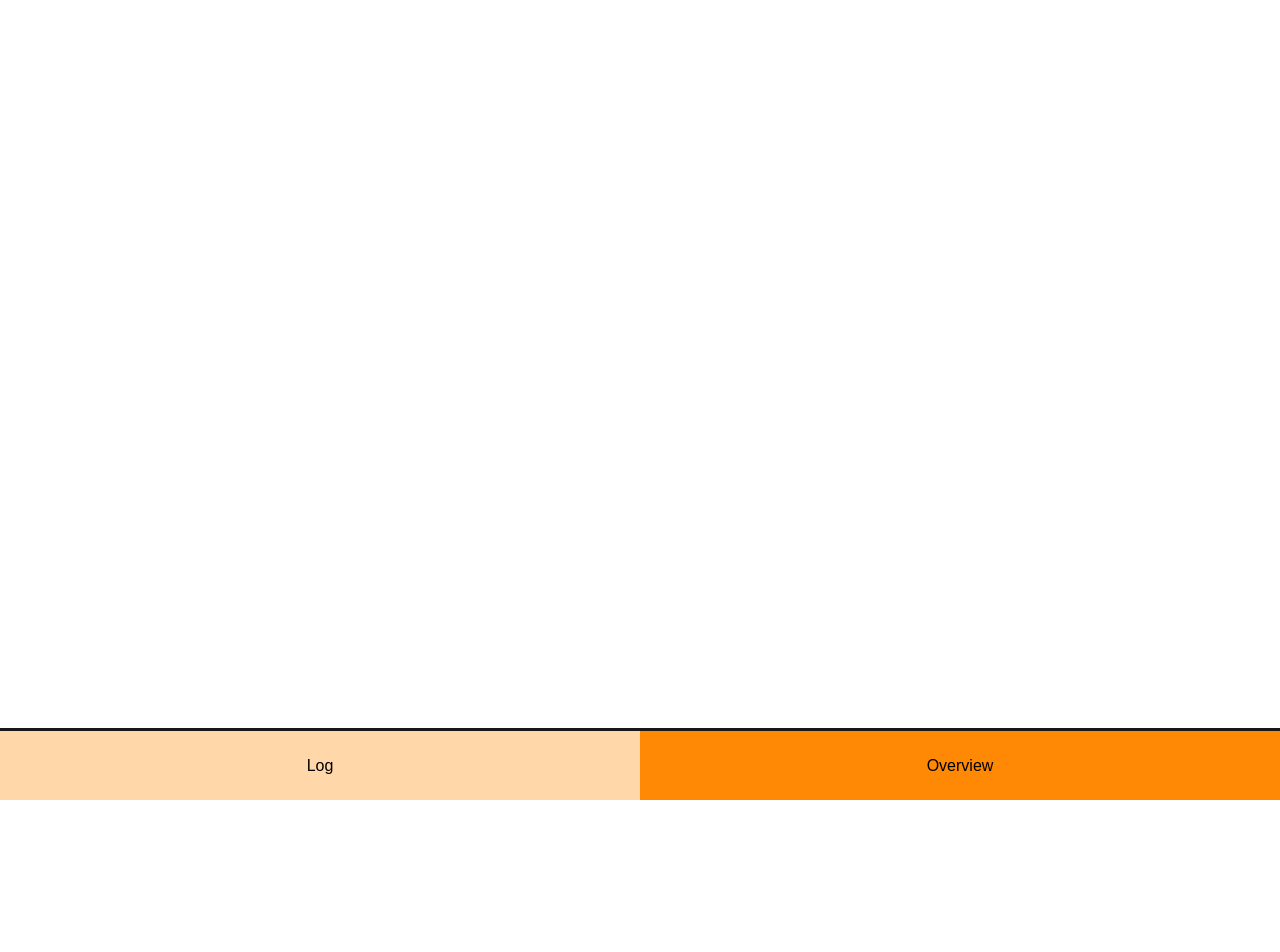
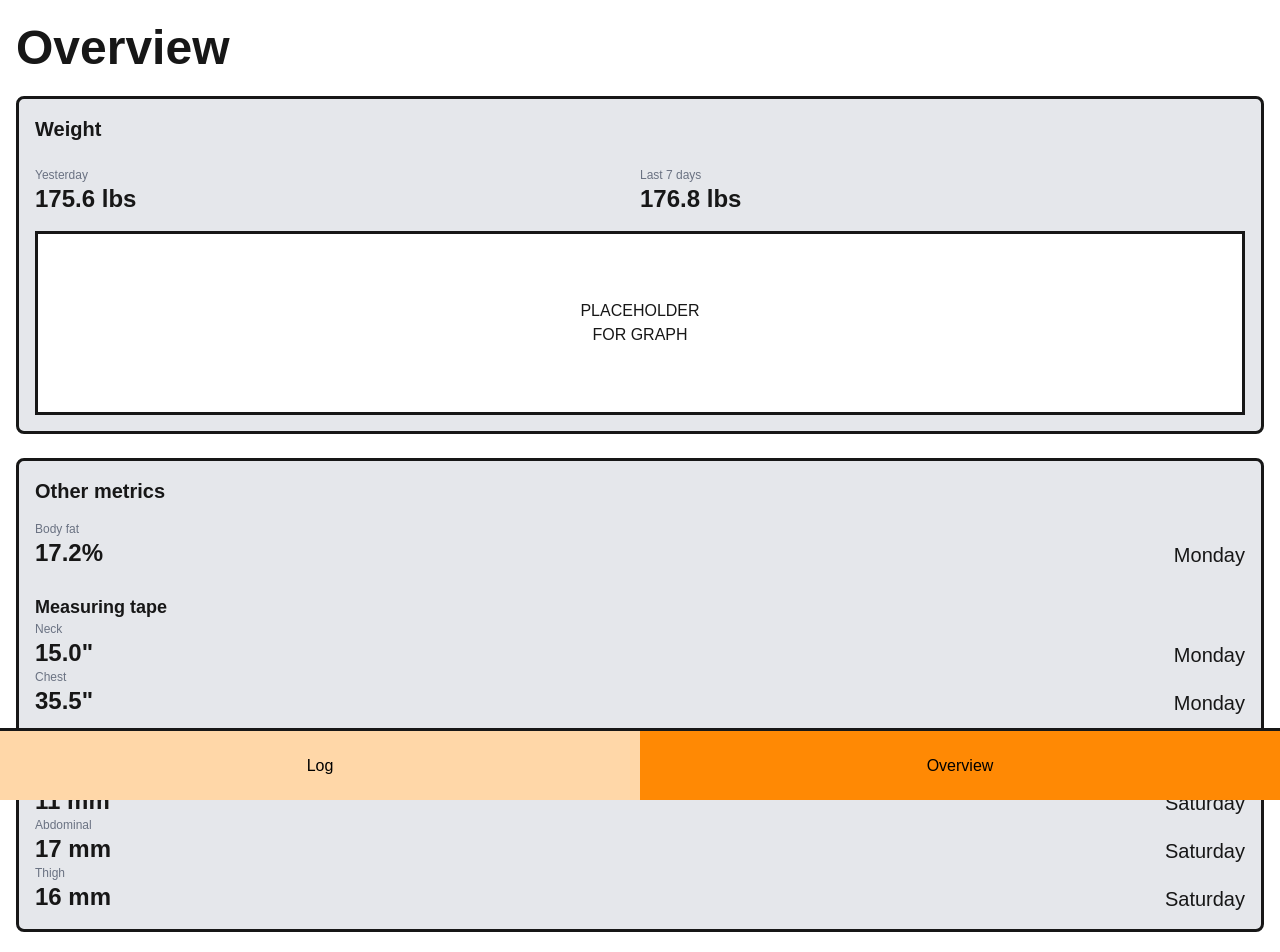
Before and after one commit to Tsmith18256/my-health-app-web, a Next.js app: page /body-comp/overview in a window 1280 px wide. Shown: the top 952 px of the page. Before the commit the page ends 800 px from the top, so only its background shows below. Built offline with nearby package versions, Linux system fonts and the light colour scheme.

Commit message:
Finish overview page

```diff
--- a/src/app/(app)/body-comp/overview/page.tsx
+++ b/src/app/(app)/body-comp/overview/page.tsx
@@ -1,7 +1,108 @@
+import { Header } from "@/components/header/header.component";
+import { Heading, HeadingLevel } from "@/components/heading/heading.component";
 import Link from "next/link";
 
 export default function OverviewPage() {
   return (
+    <>
+      <Header title="Overview" />
+
+      <main className="flex flex-col gap-6 mb-18 mt-6 pb-4 px-4">
+        <section className="bg-gray-200 border-3 flex flex-col gap-4 rounded-lg p-4">
+          <Heading level={HeadingLevel.h5} tag={HeadingLevel.h2}>
+            Weight
+          </Heading>
+
+          <div className="grid grid-cols-2 mt-2">
+            <div className="flex flex-col">
+              <span className="text-xs text-gray-500">Yesterday</span>
+              <strong className="text-2xl">175.6 lbs</strong>
+            </div>
+            <div className="flex flex-col">
+              <span className="text-xs text-gray-500">Last 7 days</span>
+              <strong className="text-2xl">176.8 lbs</strong>
+            </div>
+          </div>
+
+          <div className="bg-white border-3 flex flex-col h-46 items-center justify-center w-full">
+            <div>PLACEHOLDER</div>
+            <div>FOR GRAPH</div>
+          </div>
+        </section>
+
+        <section className="bg-gray-200 border-3 flex flex-col gap-4 p-4 rounded-lg">
+          <Heading level={HeadingLevel.h5} tag={HeadingLevel.h2}>
+            Other metrics
+          </Heading>
+
+          <div className="active:bg-gray-200 flex items-end justify-between">
+            <div className="flex flex-col">
+              <span className="text-xs text-gray-500">Body fat</span>
+              <strong className="text-2xl">17.2%</strong>
+            </div>
+
+            <span className="text-xl">Monday</span>
+          </div>
+
+          <div className="mt-2">
+            <Heading level={HeadingLevel.h6} tag={HeadingLevel.h3}>
+              Measuring tape
+            </Heading>
+
+            <div className="active:bg-gray-200 flex items-end justify-between">
+              <div className="flex flex-col">
+                <span className="text-xs text-gray-500">Neck</span>
+                <strong className="text-2xl">15.0&quot;</strong>
+              </div>
+
+              <span className="text-xl">Monday</span>
+            </div>
+
+            <div className="active:bg-gray-200 flex items-end justify-between">
+              <div className="flex flex-col">
+                <span className="text-xs text-gray-500">Chest</span>
+                <strong className="text-2xl">35.5&quot;</strong>
+              </div>
+
+              <span className="text-xl">Monday</span>
+            </div>
+          </div>
+
+          <div className="mt-2">
+            <Heading level={HeadingLevel.h6} tag={HeadingLevel.h3}>
+              Calipers (skinfold)
+            </Heading>
+
+            <div className="active:bg-gray-200 flex items-end justify-between">
+              <div className="flex flex-col">
+                <span className="text-xs text-gray-500">Chest</span>
+                <strong className="text-2xl">11 mm</strong>
+              </div>
+
+              <span className="text-xl">Saturday</span>
+            </div>
+
+            <div className="active:bg-gray-200 flex items-end justify-between">
+              <div className="flex flex-col">
+                <span className="text-xs text-gray-500">Abdominal</span>
+                <strong className="text-2xl">17 mm</strong>
+              </div>
+
+              <span className="text-xl">Saturday</span>
+            </div>
+
+            <div className="active:bg-gray-200 flex items-end justify-between">
+              <div className="flex flex-col">
+                <span className="text-xs text-gray-500">Thigh</span>
+                <strong className="text-2xl">16 mm</strong>
+              </div>
+
+              <span className="text-xl">Saturday</span>
+            </div>
+          </div>
+        </section>
+      </main>
+
       <nav className="border-t-3 bottom-0 fixed flex justify-stretch h-18 inset-x-0">
         <Link
           className="bg-orange-200 active:bg-orange-600 grow w-full"
@@ -13,5 +114,6 @@ export default function OverviewPage() {
           Overview
         </button>
       </nav>
+    </>
   );
 }
--- a/src/components/heading/heading.component.tsx
+++ b/src/components/heading/heading.component.tsx
@@ -1,7 +1,7 @@
 import { ObjectValues } from "@/types/ObjectValues";
 
 export const Heading = (props: IHeadingProps) => {
-  const HeadingTag = props.level;
+  const HeadingTag = props.tag ?? props.level;
 
   return (
     <HeadingTag className={`font-semibold ${classNameByHeadingLevel[props.level]}`}>
@@ -24,6 +24,7 @@ export type HeadingLevel = ObjectValues<typeof HeadingLevel>;
 export interface IHeadingProps {
   children: string;
   level: HeadingLevel;
+  tag?: HeadingLevel;
 }
 
 const classNameByHeadingLevel: Record<HeadingLevel, string> = {
```
Lines whose indentation alone changed are shown as unchanged.
